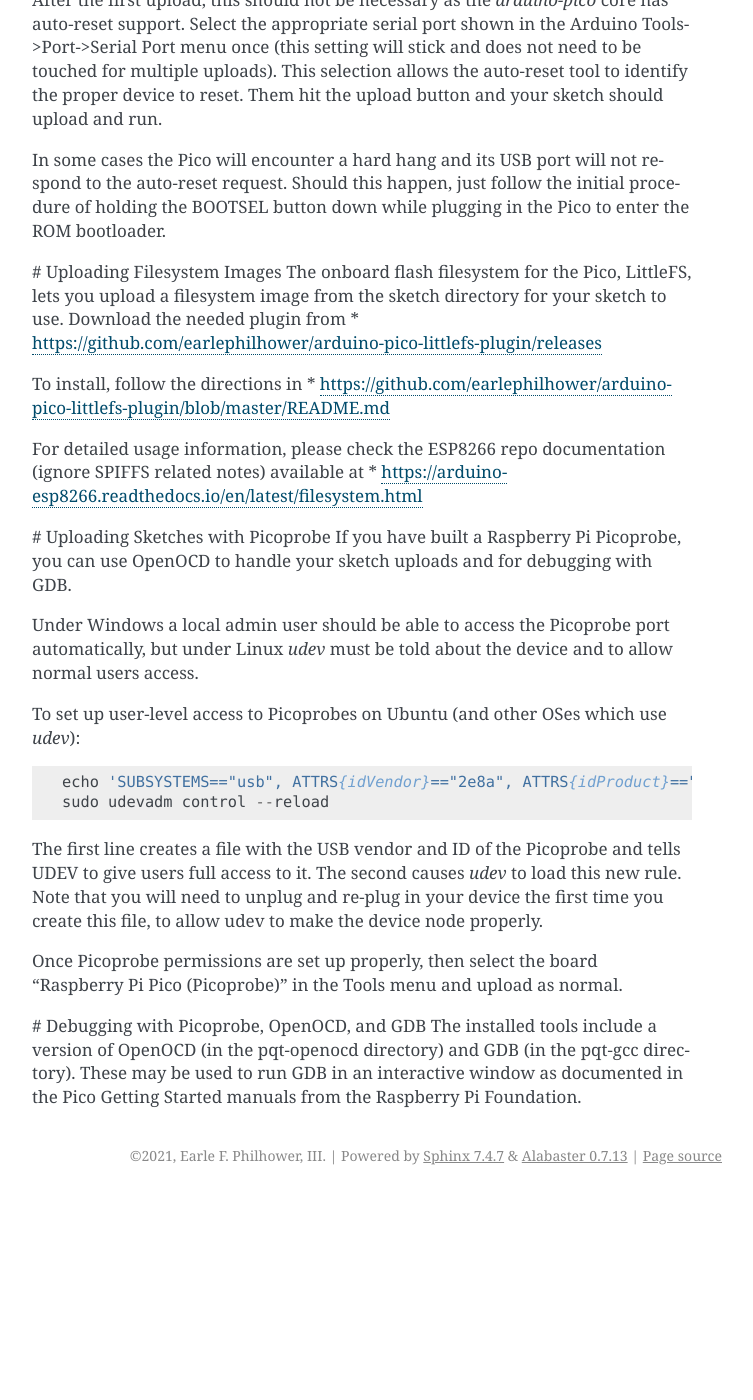
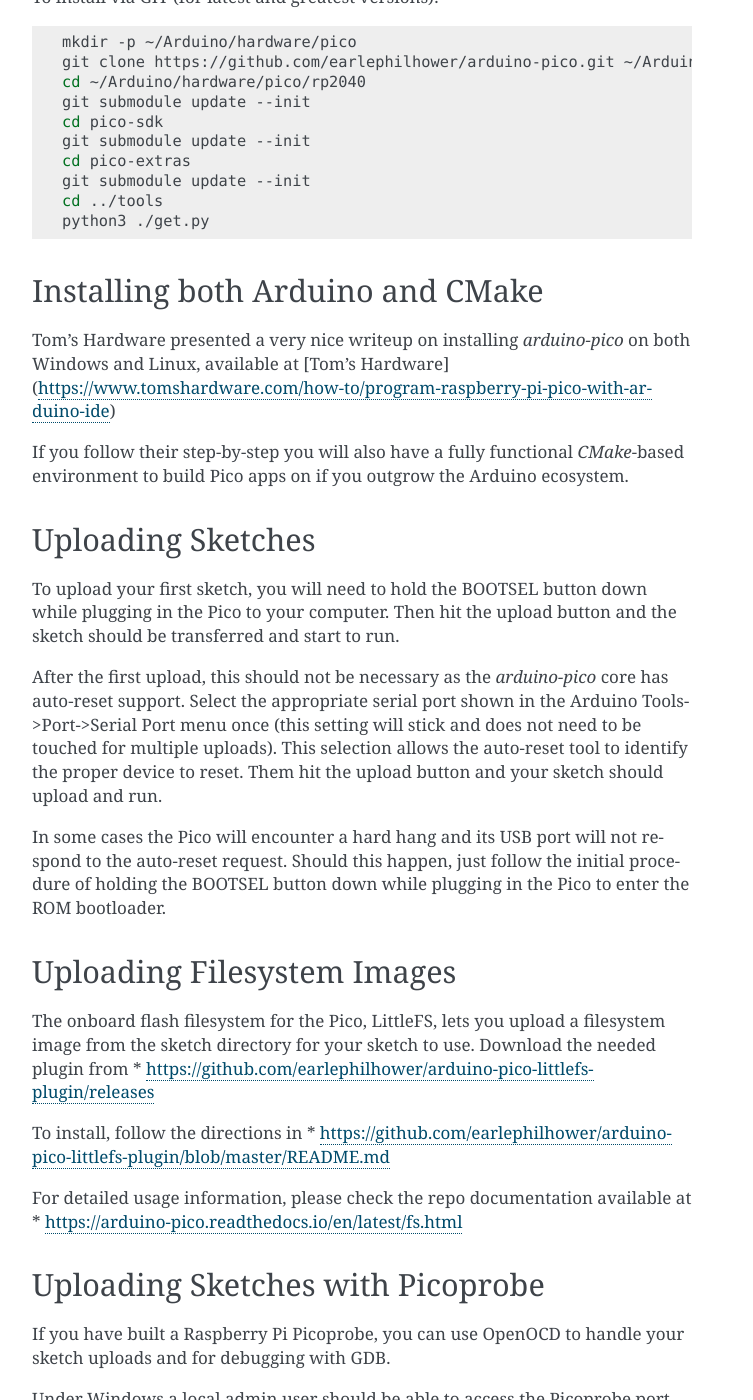
Before and after one commit to earlephilhower/arduino-pico, a Sphinx documentation site: the page built from docs/install.rst, in a window 1280 px wide and 1400 px high, scrolled down 1411 px. Shown: the whole window, without its empty margins (388-1141 px from the left). Built offline with Sphinx 7.4.7, drawn with Linux system fonts in a browser that asks for light colours; before the commit the page ends 2606 px from its top, so only the background shows below that; some of the changed text lies outside the part shown.

Commit message:
Update install document formatting

```diff
--- a/docs/install.rst
+++ b/docs/install.rst
@@ -19,10 +19,13 @@
 
 1. Open up the Arduino IDE and go to File->Preferences.
 2. In the dialog that pops up, enter the following URL in the "Additional Boards Manager URLs" field:  https://github.com/earlephilhower/arduino-pico/releases/download/global/package_rp2040_index.json
+
    .. image:: images/install1.png
+
 3. Hit OK to close the dialog.
 4. Go to Tools->Boards->Board Manager in the IDE
 5. Type "pico" in the search box and select "Add":
+
    .. image:: images/install2.png
 
 Installing via GIT
@@ -52,7 +55,7 @@
 ecosystem.
 
 Uploading Sketches
-
+------------------
 To upload your first sketch, you will need to hold the BOOTSEL button down while plugging in the Pico to your computer.
 Then hit the upload button and the sketch should be transferred and start to run.
 
@@ -64,17 +67,19 @@
 In some cases the Pico will encounter a hard hang and its USB port will not respond to the auto-reset request.  Should this happen, just
 follow the initial procedure of holding the BOOTSEL button down while plugging in the Pico to enter the ROM bootloader.
 
-# Uploading Filesystem Images
+Uploading Filesystem Images
+---------------------------
 The onboard flash filesystem for the Pico, LittleFS, lets you upload a filesystem image from the sketch directory for your sketch to use.  Download the needed plugin from
 * https://github.com/earlephilhower/arduino-pico-littlefs-plugin/releases
 
 To install, follow the directions in
 * https://github.com/earlephilhower/arduino-pico-littlefs-plugin/blob/master/README.md
 
-For detailed usage information, please check the ESP8266 repo documentation (ignore SPIFFS related notes) available at
-* https://arduino-esp8266.readthedocs.io/en/latest/filesystem.html
+For detailed usage information, please check the repo documentation available at
+* https://arduino-pico.readthedocs.io/en/latest/fs.html
 
-# Uploading Sketches with Picoprobe
+Uploading Sketches with Picoprobe
+---------------------------------
 If you have built a Raspberry Pi Picoprobe, you can use OpenOCD to handle your sketch uploads and for debugging with GDB.
 
 Under Windows a local admin user should be able to access the Picoprobe port automatically, but under Linux `udev` must be told about the device and to allow normal users access.
@@ -90,5 +95,6 @@
 
 Once Picoprobe permissions are set up properly, then select the board "Raspberry Pi Pico (Picoprobe)" in the Tools menu and upload as normal.
 
-# Debugging with Picoprobe, OpenOCD, and GDB
+Debugging with Picoprobe, OpenOCD, and GDB
+------------------------------------------
 The installed tools include a version of OpenOCD (in the pqt-openocd directory) and GDB (in the pqt-gcc directory).  These may be used to run GDB in an interactive window as documented in the Pico Getting Started manuals from the Raspberry Pi Foundation.
```
